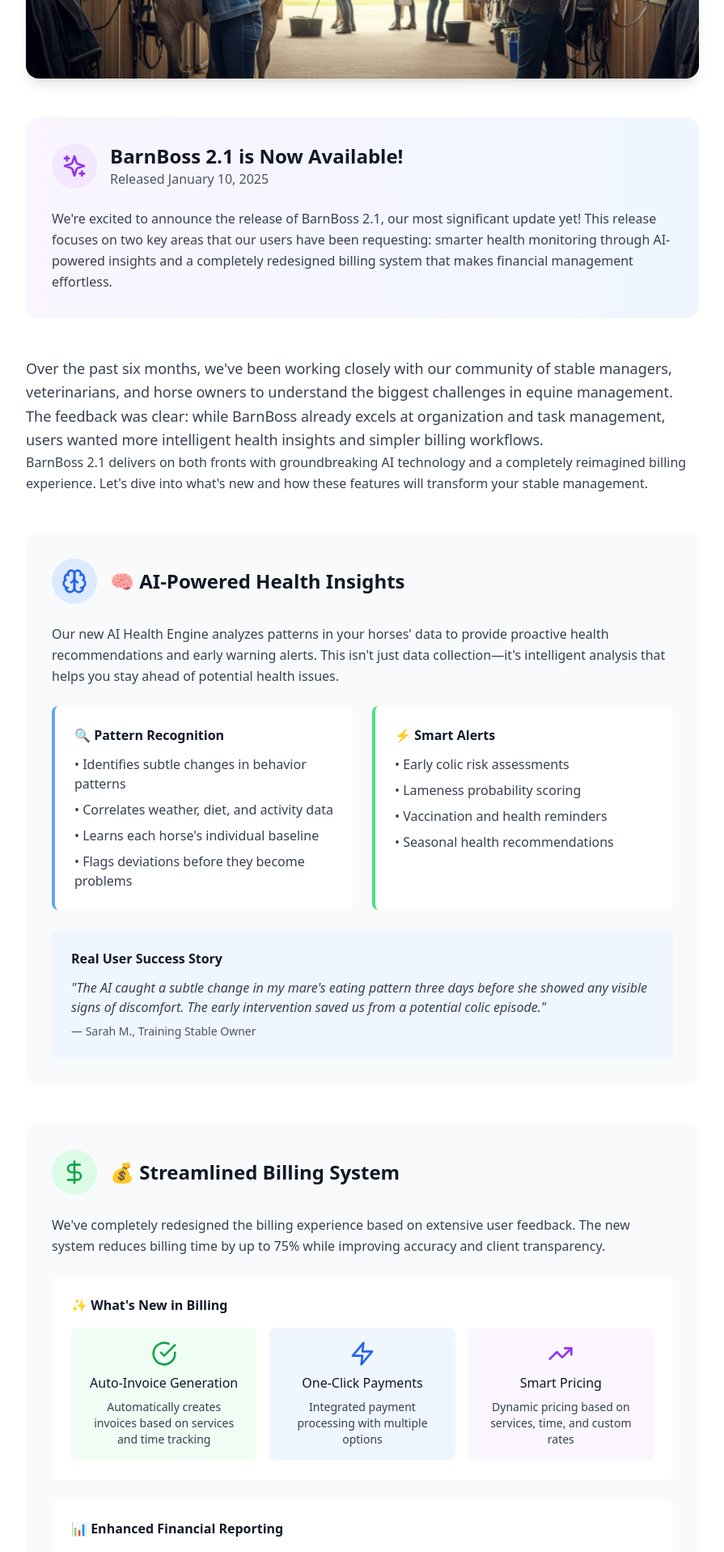
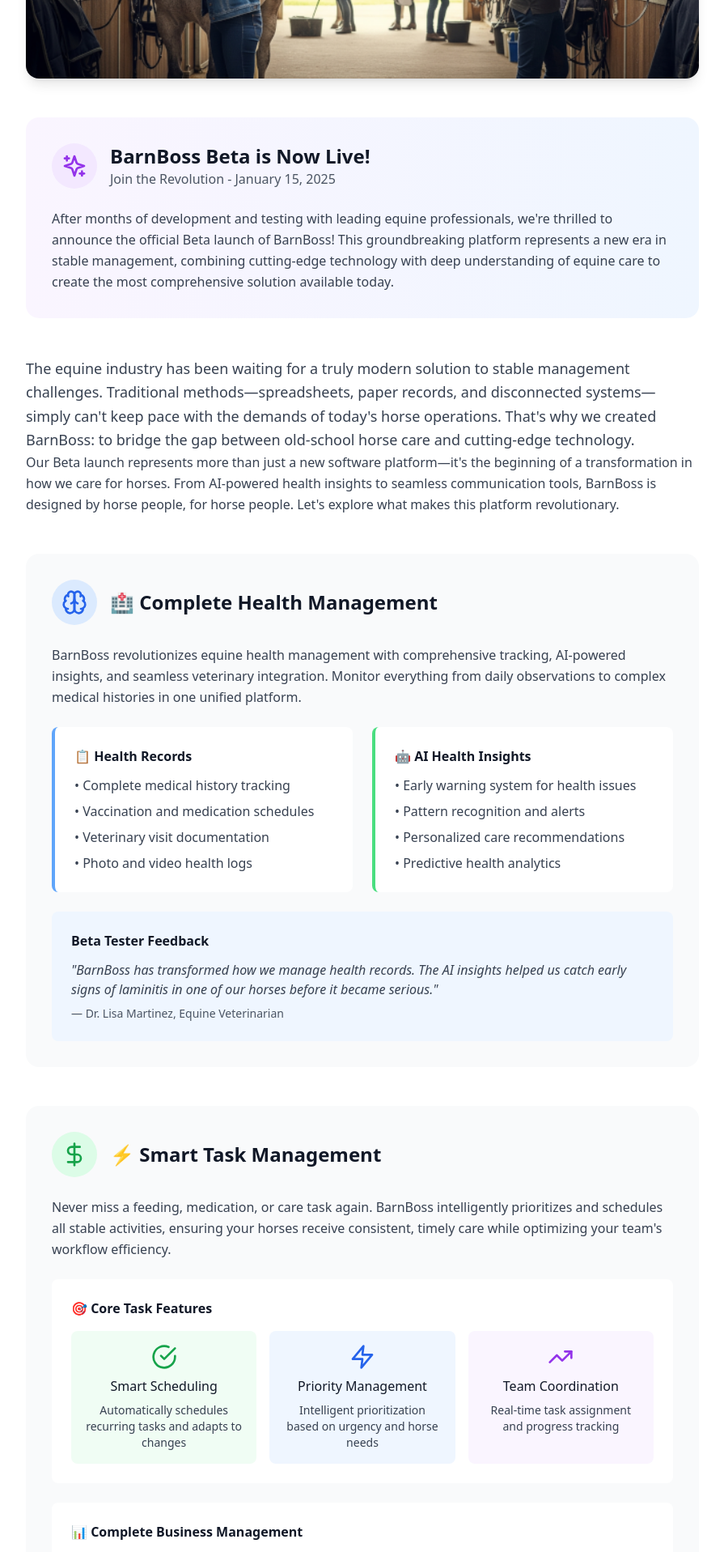
Before and after one commit to Grayjack64/barnboss-website, a React (Vite) app: page /blog/barnboss-update in a window 1280 px wide. Shown: the part 880-2797 px from the top of the page at 81% size, without its empty margins (192-1087 px from the left). Built offline with nearby package versions, Linux system fonts and the light colour scheme.

Commit message:
Replace BarnBoss 2.1 article with Beta launch announcement

```diff
--- a/src/pages/blog/BarnBossUpdate.tsx
+++ b/src/pages/blog/BarnBossUpdate.tsx
@@ -20,11 +20,11 @@
           </div>
 
           <h1 className="text-4xl md:text-5xl font-bold text-gray-900 mb-6">
-            BarnBoss 2.1 Update: New AI Health Insights and Improved Billing
+            BarnBoss Beta Launch: Revolutionary Stable Management is Here
           </h1>
 
           <p className="text-xl text-gray-600 mb-8">
-            Our latest update brings enhanced AI-powered health recommendations and streamlined billing features based on user feedback.
+            We're excited to announce the official Beta launch of BarnBoss - the comprehensive stable management platform that's transforming equine care.
           </p>
 
           <div className="flex items-center space-x-6 text-gray-600">
@@ -34,11 +34,11 @@
             </div>
             <div className="flex items-center space-x-2">
               <Calendar className="h-4 w-4" />
-              <span>January 10, 2025</span>
+              <span>January 15, 2025</span>
             </div>
             <div className="flex items-center space-x-2">
               <Clock className="h-4 w-4" />
-              <span>4 min read</span>
+              <span>6 min read</span>
             </div>
           </div>
         </div>
@@ -55,151 +55,153 @@
           />
         </div>
 
-        {/* Release Announcement */}
+        {/* Beta Launch Announcement */}
         <div className="bg-gradient-to-r from-purple-50 to-blue-50 rounded-2xl p-8 mb-12">
           <div className="flex items-center mb-6">
             <div className="bg-purple-100 p-3 rounded-full mr-4">
               <Sparkles className="h-8 w-8 text-purple-600" />
             </div>
             <div>
-              <h2 className="text-2xl font-bold text-gray-900">BarnBoss 2.1 is Now Available!</h2>
-              <p className="text-gray-600">Released January 10, 2025</p>
+              <h2 className="text-2xl font-bold text-gray-900">BarnBoss Beta is Now Live!</h2>
+              <p className="text-gray-600">Join the Revolution - January 15, 2025</p>
             </div>
           </div>
 
           <p className="text-gray-700 leading-relaxed">
-            We're excited to announce the release of BarnBoss 2.1, our most significant update yet!
-            This release focuses on two key areas that our users have been requesting: smarter health
-            monitoring through AI-powered insights and a completely redesigned billing system that
-            makes financial management effortless.
+            After months of development and testing with leading equine professionals, we're thrilled
+            to announce the official Beta launch of BarnBoss! This groundbreaking platform represents
+            a new era in stable management, combining cutting-edge technology with deep understanding
+            of equine care to create the most comprehensive solution available today.
           </p>
         </div>
 
         {/* Introduction */}
         <div className="prose prose-lg max-w-none mb-12">
           <p className="text-lg text-gray-700 leading-relaxed">
-            Over the past six months, we've been working closely with our community of stable managers,
-            veterinarians, and horse owners to understand the biggest challenges in equine management.
-            The feedback was clear: while BarnBoss already excels at organization and task management,
-            users wanted more intelligent health insights and simpler billing workflows.
+            The equine industry has been waiting for a truly modern solution to stable management
+            challenges. Traditional methods—spreadsheets, paper records, and disconnected systems—
+            simply can't keep pace with the demands of today's horse operations. That's why we
+            created BarnBoss: to bridge the gap between old-school horse care and cutting-edge technology.
           </p>
 
           <p className="text-gray-700 leading-relaxed">
-            BarnBoss 2.1 delivers on both fronts with groundbreaking AI technology and a completely
-            reimagined billing experience. Let's dive into what's new and how these features will
-            transform your stable management.
+            Our Beta launch represents more than just a new software platform—it's the beginning
+            of a transformation in how we care for horses. From AI-powered health insights to
+            seamless communication tools, BarnBoss is designed by horse people, for horse people.
+            Let's explore what makes this platform revolutionary.
           </p>
         </div>
 
         {/* Major Features */}
         <div className="space-y-12">
-          {/* AI Health Insights */}
+          {/* Complete Health Management */}
           <div className="bg-gray-50 rounded-2xl p-8">
             <div className="flex items-center mb-6">
               <div className="bg-blue-100 p-3 rounded-full mr-4">
                 <Brain className="h-8 w-8 text-blue-600" />
               </div>
-              <h2 className="text-2xl font-bold text-gray-900">🧠 AI-Powered Health Insights</h2>
+              <h2 className="text-2xl font-bold text-gray-900">🏥 Complete Health Management</h2>
             </div>
 
             <p className="text-gray-700 mb-6 leading-relaxed">
-              Our new AI Health Engine analyzes patterns in your horses' data to provide proactive
-              health recommendations and early warning alerts. This isn't just data collection—it's
-              intelligent analysis that helps you stay ahead of potential health issues.
+              BarnBoss revolutionizes equine health management with comprehensive tracking, AI-powered
+              insights, and seamless veterinary integration. Monitor everything from daily observations
+              to complex medical histories in one unified platform.
             </p>
 
             <div className="grid md:grid-cols-2 gap-6 mb-6">
               <div className="bg-white p-6 rounded-lg border-l-4 border-blue-400">
-                <h4 className="font-semibold text-gray-900 mb-3">🔍 Pattern Recognition</h4>
+                <h4 className="font-semibold text-gray-900 mb-3">📋 Health Records</h4>
                 <ul className="text-gray-700 space-y-2">
-                  <li>• Identifies subtle changes in behavior patterns</li>
-                  <li>• Correlates weather, diet, and activity data</li>
-                  <li>• Learns each horse's individual baseline</li>
-                  <li>• Flags deviations before they become problems</li>
+                  <li>• Complete medical history tracking</li>
+                  <li>• Vaccination and medication schedules</li>
+                  <li>• Veterinary visit documentation</li>
+                  <li>• Photo and video health logs</li>
                 </ul>
               </div>
 
               <div className="bg-white p-6 rounded-lg border-l-4 border-green-400">
-                <h4 className="font-semibold text-gray-900 mb-3">⚡ Smart Alerts</h4>
+                <h4 className="font-semibold text-gray-900 mb-3">🤖 AI Health Insights</h4>
                 <ul className="text-gray-700 space-y-2">
-                  <li>• Early colic risk assessments</li>
-                  <li>• Lameness probability scoring</li>
-                  <li>• Vaccination and health reminders</li>
-                  <li>• Seasonal health recommendations</li>
+                  <li>• Early warning system for health issues</li>
+                  <li>• Pattern recognition and alerts</li>
+                  <li>• Personalized care recommendations</li>
+                  <li>• Predictive health analytics</li>
                 </ul>
               </div>
             </div>
 
             <div className="bg-blue-50 p-6 rounded-lg">
-              <h4 className="font-semibold text-gray-900 mb-3">Real User Success Story</h4>
+              <h4 className="font-semibold text-gray-900 mb-3">Beta Tester Feedback</h4>
               <blockquote className="text-gray-700 italic">
-                "The AI caught a subtle change in my mare's eating pattern three days before she showed
-                any visible signs of discomfort. The early intervention saved us from a potential colic episode."
+                "BarnBoss has transformed how we manage health records. The AI insights helped us catch
+                early signs of laminitis in one of our horses before it became serious."
               </blockquote>
-              <p className="text-sm text-gray-600 mt-2">— Sarah M., Training Stable Owner</p>
+              <p className="text-sm text-gray-600 mt-2">— Dr. Lisa Martinez, Equine Veterinarian</p>
             </div>
           </div>
 
-          {/* Improved Billing */}
+          {/* Smart Task Management */}
           <div className="bg-gray-50 rounded-2xl p-8">
             <div className="flex items-center mb-6">
               <div className="bg-green-100 p-3 rounded-full mr-4">
                 <DollarSign className="h-8 w-8 text-green-600" />
               </div>
-              <h2 className="text-2xl font-bold text-gray-900">💰 Streamlined Billing System</h2>
+              <h2 className="text-2xl font-bold text-gray-900">⚡ Smart Task Management</h2>
             </div>
 
             <p className="text-gray-700 mb-6 leading-relaxed">
-              We've completely redesigned the billing experience based on extensive user feedback.
-              The new system reduces billing time by up to 75% while improving accuracy and client transparency.
+              Never miss a feeding, medication, or care task again. BarnBoss intelligently prioritizes
+              and schedules all stable activities, ensuring your horses receive consistent, timely care
+              while optimizing your team's workflow efficiency.
             </p>
 
             <div className="space-y-6">
               <div className="bg-white p-6 rounded-lg">
-                <h4 className="font-semibold text-gray-900 mb-4">✨ What's New in Billing</h4>
+                <h4 className="font-semibold text-gray-900 mb-4">🎯 Core Task Features</h4>
 
                 <div className="grid md:grid-cols-3 gap-4">
                   <div className="text-center p-4 bg-green-50 rounded-lg">
                     <CheckCircle className="h-8 w-8 text-green-600 mx-auto mb-2" />
-                    <h5 className="font-medium text-gray-900 mb-2">Auto-Invoice Generation</h5>
-                    <p className="text-sm text-gray-700">Automatically creates invoices based on services and time tracking</p>
+                    <h5 className="font-medium text-gray-900 mb-2">Smart Scheduling</h5>
+                    <p className="text-sm text-gray-700">Automatically schedules recurring tasks and adapts to changes</p>
                   </div>
 
                   <div className="text-center p-4 bg-blue-50 rounded-lg">
                     <Zap className="h-8 w-8 text-blue-600 mx-auto mb-2" />
-                    <h5 className="font-medium text-gray-900 mb-2">One-Click Payments</h5>
-                    <p className="text-sm text-gray-700">Integrated payment processing with multiple options</p>
+                    <h5 className="font-medium text-gray-900 mb-2">Priority Management</h5>
+                    <p className="text-sm text-gray-700">Intelligent prioritization based on urgency and horse needs</p>
                   </div>
 
                   <div className="text-center p-4 bg-purple-50 rounded-lg">
                     <TrendingUp className="h-8 w-8 text-purple-600 mx-auto mb-2" />
-                    <h5 className="font-medium text-gray-900 mb-2">Smart Pricing</h5>
-                    <p className="text-sm text-gray-700">Dynamic pricing based on services, time, and custom rates</p>
+                    <h5 className="font-medium text-gray-900 mb-2">Team Coordination</h5>
+                    <p className="text-sm text-gray-700">Real-time task assignment and progress tracking</p>
                   </div>
                 </div>
               </div>
 
               <div className="bg-white p-6 rounded-lg">
-                <h4 className="font-semibold text-gray-900 mb-4">📊 Enhanced Financial Reporting</h4>
+                <h4 className="font-semibold text-gray-900 mb-4">📊 Complete Business Management</h4>
 
                 <div className="grid md:grid-cols-2 gap-6">
                   <div>
-                    <h5 className="font-medium text-gray-900 mb-3">Revenue Analytics</h5>
+                    <h5 className="font-medium text-gray-900 mb-3">Billing & Invoicing</h5>
                     <ul className="text-gray-700 space-y-1">
-                      <li>• Monthly and yearly revenue trends</li>
-                      <li>• Service-based profitability analysis</li>
-                      <li>• Client lifetime value tracking</li>
-                      <li>• Seasonal performance insights</li>
+                      <li>• Automated invoice generation</li>
+                      <li>• Flexible pricing and service packages</li>
+                      <li>• Payment tracking and reminders</li>
+                      <li>• Financial reporting and analytics</li>
                     </ul>
                   </div>
 
                   <div>
-                    <h5 className="font-medium text-gray-900 mb-3">Expense Management</h5>
+                    <h5 className="font-medium text-gray-900 mb-3">Communication Hub</h5>
                     <ul className="text-gray-700 space-y-1">
-                      <li>• Automated expense categorization</li>
-                      <li>• Feed and supply cost tracking</li>
-                      <li>• Veterinary expense analysis</li>
-                      <li>• Tax-ready financial reports</li>
+                      <li>• Owner messaging and updates</li>
+                      <li>• Photo and video sharing</li>
+                      <li>• Automated progress reports</li>
+                      <li>• Emergency notification system</li>
                     </ul>
                   </div>
                 </div>
@@ -207,146 +209,149 @@
             </div>
           </div>
 
-          {/* User Experience Improvements */}
+          {/* Beta Program Benefits */}
           <div className="bg-gray-50 rounded-2xl p-8">
             <div className="flex items-center mb-6">
               <div className="bg-amber-100 p-3 rounded-full mr-4">
                 <Sparkles className="h-8 w-8 text-amber-600" />
               </div>
-              <h2 className="text-2xl font-bold text-gray-900">🎨 Enhanced User Experience</h2>
+              <h2 className="text-2xl font-bold text-gray-900">🌟 Join the Beta Program</h2>
             </div>
 
             <p className="text-gray-700 mb-6 leading-relaxed">
-              Beyond the major features, we've made dozens of smaller improvements that add up to
-              a significantly better user experience across the entire platform.
+              As a Beta user, you'll get exclusive access to cutting-edge features, direct input on
+              product development, and special pricing as we continue to refine and expand the platform.
             </p>
 
             <div className="grid md:grid-cols-2 gap-6">
               <div className="bg-white p-4 rounded-lg">
-                <h4 className="font-semibold text-gray-900 mb-3">🚀 Performance Improvements</h4>
+                <h4 className="font-semibold text-gray-900 mb-3">🎁 Beta User Benefits</h4>
                 <ul className="text-gray-700 space-y-1">
-                  <li>• 40% faster page loading times</li>
-                  <li>• Improved mobile responsiveness</li>
-                  <li>• Offline mode for essential features</li>
-                  <li>• Enhanced search functionality</li>
+                  <li>• Early access to new features</li>
+                  <li>• Direct feedback channel to development team</li>
+                  <li>• Special Beta pricing locked in for life</li>
+                  <li>• Priority customer support</li>
                 </ul>
               </div>
 
               <div className="bg-white p-4 rounded-lg">
-                <h4 className="font-semibold text-gray-900 mb-3">🎯 Interface Refinements</h4>
+                <h4 className="font-semibold text-gray-900 mb-3">🚀 What to Expect</h4>
                 <ul className="text-gray-700 space-y-1">
-                  <li>• Streamlined navigation menu</li>
-                  <li>• Improved data visualization</li>
-                  <li>• Better notification management</li>
-                  <li>• Enhanced accessibility features</li>
+                  <li>• Regular feature updates and improvements</li>
+                  <li>• Responsive bug fixes and optimizations</li>
+                  <li>• Community-driven feature development</li>
+                  <li>• Seamless transition to full release</li>
                 </ul>
               </div>
             </div>
           </div>
         </div>
 
-        {/* Migration Guide */}
+        {/* Getting Started Guide */}
         <div className="bg-gradient-to-r from-green-50 to-blue-50 rounded-2xl p-8 mt-12">
-          <h2 className="text-2xl font-bold text-gray-900 mb-6">🔄 Upgrading to BarnBoss 2.1</h2>
+          <h2 className="text-2xl font-bold text-gray-900 mb-6">🚀 Getting Started with BarnBoss Beta</h2>
 
           <p className="text-gray-700 mb-6 leading-relaxed">
-            The upgrade process is seamless and automatic for all existing users. Here's what you need to know:
+            Ready to transform your stable management? Here's how to get started with BarnBoss Beta:
           </p>
 
           <div className="space-y-4">
             <div className="bg-white p-4 rounded-lg border-l-4 border-green-400">
-              <h4 className="font-semibold text-gray-900 mb-2">✅ Automatic Update</h4>
+              <h4 className="font-semibold text-gray-900 mb-2">1️⃣ Sign Up for Beta Access</h4>
               <p className="text-gray-700">
-                All users will automatically receive the update over the next 48 hours. No action required on your part.
+                Request your Beta invitation at mybarnboss.com. We're accepting a limited number of stables to ensure quality support.
               </p>
             </div>
 
             <div className="bg-white p-4 rounded-lg border-l-4 border-blue-400">
-              <h4 className="font-semibold text-gray-900 mb-2">📚 New Feature Training</h4>
+              <h4 className="font-semibold text-gray-900 mb-2">2️⃣ Complete Your Setup</h4>
               <p className="text-gray-700">
-                We've created step-by-step tutorials for all new features. Access them from the Help menu after your update.
+                Our onboarding team will help you import your data and configure BarnBoss for your specific needs.
               </p>
             </div>
 
             <div className="bg-white p-4 rounded-lg border-l-4 border-amber-400">
-              <h4 className="font-semibold text-gray-900 mb-2">🆘 Support Available</h4>
+              <h4 className="font-semibold text-gray-900 mb-2">3️⃣ Start Managing Smarter</h4>
               <p className="text-gray-700">
-                Our support team is standing by to help with any questions about the new features. Contact us anytime.
+                Begin experiencing the future of stable management with comprehensive training and ongoing support.
               </p>
             </div>
           </div>
         </div>
 
-        {/* What's Next */}
+        {/* Roadmap */}
         <div className="bg-amber-50 rounded-2xl p-8 mt-12">
-          <h2 className="text-2xl font-bold text-gray-900 mb-6">🚀 What's Coming Next</h2>
+          <h2 className="text-2xl font-bold text-gray-900 mb-6">🗺️ Our Development Roadmap</h2>
 
           <p className="text-gray-700 mb-6 leading-relaxed">
-            BarnBoss 2.1 is just the beginning. Here's a sneak peek at what we're working on for future releases:
+            The Beta launch is just the beginning. Here's what we're planning for the coming months
+            based on industry needs and Beta user feedback:
           </p>
 
           <div className="grid md:grid-cols-3 gap-6">
             <div className="bg-white p-4 rounded-lg">
-              <h4 className="font-semibold text-gray-900 mb-2">🌐 Advanced Integrations</h4>
+              <h4 className="font-semibold text-gray-900 mb-2">🌐 Integration Ecosystem</h4>
               <p className="text-gray-700 text-sm">
-                Direct connections with popular veterinary software and feed suppliers.
+                Seamless connections with veterinary clinics, feed suppliers, and equine insurance providers.
               </p>
             </div>
 
             <div className="bg-white p-4 rounded-lg">
-              <h4 className="font-semibold text-gray-900 mb-2">📱 Mobile App Enhancements</h4>
+              <h4 className="font-semibold text-gray-900 mb-2">📱 Advanced Mobile Features</h4>
               <p className="text-gray-700 text-sm">
-                Expanded mobile capabilities including photo recognition and voice notes.
+                Enhanced mobile app with offline capabilities, photo recognition, and voice-to-text notes.
               </p>
             </div>
 
             <div className="bg-white p-4 rounded-lg">
-              <h4 className="font-semibold text-gray-900 mb-2">🤖 Advanced AI Features</h4>
+              <h4 className="font-semibold text-gray-900 mb-2">🎯 Specialized Modules</h4>
               <p className="text-gray-700 text-sm">
-                Predictive analytics for breeding, training optimization, and preventive care.
+                Industry-specific features for breeding operations, training facilities, and therapeutic programs.
               </p>
             </div>
           </div>
         </div>
 
-        {/* User Feedback */}
+        {/* Beta Tester Feedback */}
         <div className="mt-12">
-          <h2 className="text-2xl font-bold text-gray-900 mb-6">💬 What Our Users Are Saying</h2>
+          <h2 className="text-2xl font-bold text-gray-900 mb-6">💬 What Beta Testers Are Saying</h2>
 
           <div className="grid md:grid-cols-2 gap-6 mb-8">
             <div className="bg-gray-50 p-6 rounded-lg">
               <blockquote className="text-gray-700 italic mb-4">
-                "The AI health insights have already helped me catch two potential issues before they
-                became serious. This update is a game-changer for preventive horse care."
+                "BarnBoss has completely transformed our stable operations. The AI health monitoring
+                caught a subtle lameness issue three days before our vet visit—potentially saving
+                thousands in treatment costs."
               </blockquote>
-              <p className="text-sm text-gray-600">— Dr. Michael Chen, Equine Veterinarian</p>
+              <p className="text-sm text-gray-600">— Sarah Thompson, Sunrise Stables</p>
             </div>
 
             <div className="bg-gray-50 p-6 rounded-lg">
               <blockquote className="text-gray-700 italic mb-4">
-                "The new billing system cut my monthly invoicing time from 8 hours to 2 hours.
-                I can finally focus on what I love—caring for horses."
+                "As a veterinarian, I love how BarnBoss gives me instant access to comprehensive
+                health records. It's made my consultations more efficient and my recommendations
+                more accurate."
               </blockquote>
-              <p className="text-sm text-gray-600">— Jennifer Rodriguez, Stable Manager</p>
+              <p className="text-sm text-gray-600">— Dr. Michael Rodriguez, DVM</p>
             </div>
           </div>
 
           <p className="text-gray-700 leading-relaxed">
-            We're incredibly grateful for the feedback and support from our user community. Every feature
-            in this update was directly inspired by your suggestions and needs. Keep the feedback coming—
-            it's what drives us to make BarnBoss better every day.
+            Our Beta testing program has been incredible, with over 50 stables providing invaluable
+            feedback that shaped every aspect of the platform. Their insights have been instrumental
+            in creating a solution that truly meets the needs of modern equine operations.
           </p>
         </div>
 
         {/* Call to Action */}
         <div className="bg-gradient-to-r from-amber-600 to-green-600 rounded-2xl p-8 mt-12 text-white text-center">
-          <h3 className="text-2xl font-bold mb-4">Experience BarnBoss 2.1 Today</h3>
+          <h3 className="text-2xl font-bold mb-4">Join the BarnBoss Beta Today</h3>
           <p className="mb-6">
-            Ready to transform your stable management with AI-powered insights and streamlined billing?
+            Ready to revolutionize your stable management? Be among the first to experience the future of equine care.
           </p>
           <div className="flex flex-col sm:flex-row gap-4 justify-center">
             <button className="bg-white text-amber-600 px-8 py-3 rounded-lg font-semibold hover:bg-gray-100 transition-colors">
-              Start Free Trial
+              Request Beta Access
             </button>
             <button className="border-2 border-white text-white px-8 py-3 rounded-lg font-semibold hover:bg-white hover:text-amber-600 transition-colors">
               Schedule Demo
```
Also changed, not shown: src/pages/Blog.tsx (+4 -4 lines).
